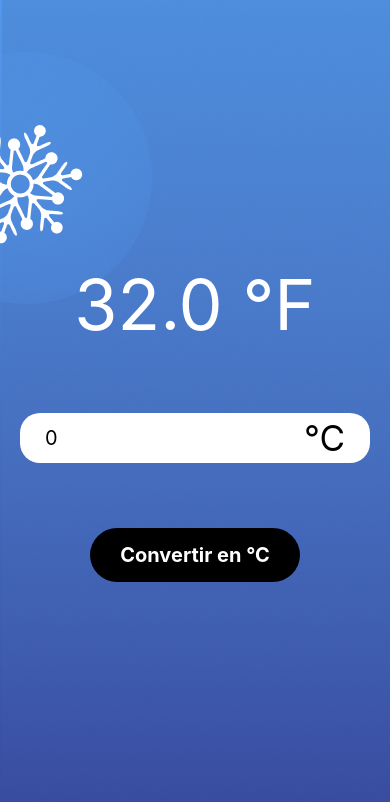
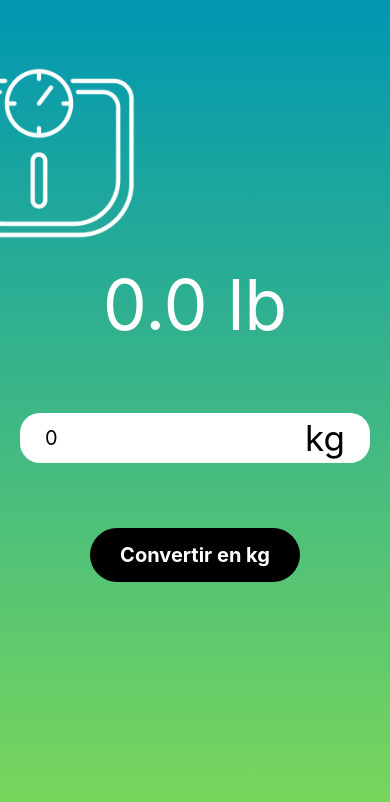
Before and after one commit to Karlito14/Converter, a React Native app: screen / in a window 390 px wide. Shown: the top 802 px of the page. Built offline with nearby package versions, Linux system fonts and the light colour scheme.

Commit message:
image background dynamique

```diff
--- a/App.js
+++ b/App.js
@@ -3,6 +3,8 @@ import { useState } from 'react';
 import { styles } from './App.style';
 import cold from './assets/cold.png';
 import hot from './assets/hot.png';
+import distance from './assets/distance.png';
+import balance from './assets/balance.png';
 import { DEFAULT_VALUE, UNITS } from './constants';
 import { converter, getOpposit } from './services/converter';
 import { Input } from './components/Input/Input';
@@ -11,13 +13,17 @@ import { ButtonChange } from './components/ButtonChange/ButtonChange';
 
 export default function App() {
   const [inputValue, setInputValue] = useState(DEFAULT_VALUE);
-  const [currentUnit, setCurrentUnit] = useState(UNITS.celcius);
+  const [currentUnit, setCurrentUnit] = useState(UNITS.kilo);
 
   const imageBackground = () => {
     if (+inputValue >= 15 && currentUnit === UNITS.celcius) {
       return hot;
     } else if (+inputValue >= 59 && currentUnit === UNITS.faranheit) {
       return hot;
+    } else if (currentUnit === UNITS.kilo || currentUnit === UNITS.livre) {
+      return balance;
+    } else if (currentUnit === UNITS.kilometre || currentUnit === UNITS.miles) {
+      return distance;
     } else {
       return cold;
     }
--- a/constants.js
+++ b/constants.js
@@ -2,10 +2,10 @@ const DEFAULT_VALUE = '0';
 const UNITS = {
   celcius: '°C',
   faranheit: '°F',
-  kilometre: 'KM',
-  miles: 'MI',
-  kilo: 'KG',
-  livre: 'LB',
+  kilometre: 'km',
+  miles: 'mi',
+  kilo: 'kg',
+  livre: 'lb',
 };
 
 export { DEFAULT_VALUE, UNITS };
--- a/services/converter.js
+++ b/services/converter.js
@@ -10,16 +10,16 @@ const converter = (value, unit) => {
     case UNITS.faranheit:
       result = (value - 32) / 1.8;
       break;
-      case UNITS.kilo:
-      result = value * 2.20;
+    case UNITS.kilo:
+      result = value * 2.2;
       break;
-      case UNITS.livre:
-      result = value / 2.20;
+    case UNITS.livre:
+      result = value / 2.2;
       break;
-      case UNITS.kilometre:
+    case UNITS.kilometre:
       result = value / 0.62;
       break;
-      case UNITS.miles:
+    case UNITS.miles:
       result = value * 1.61;
       break;
   }
```
